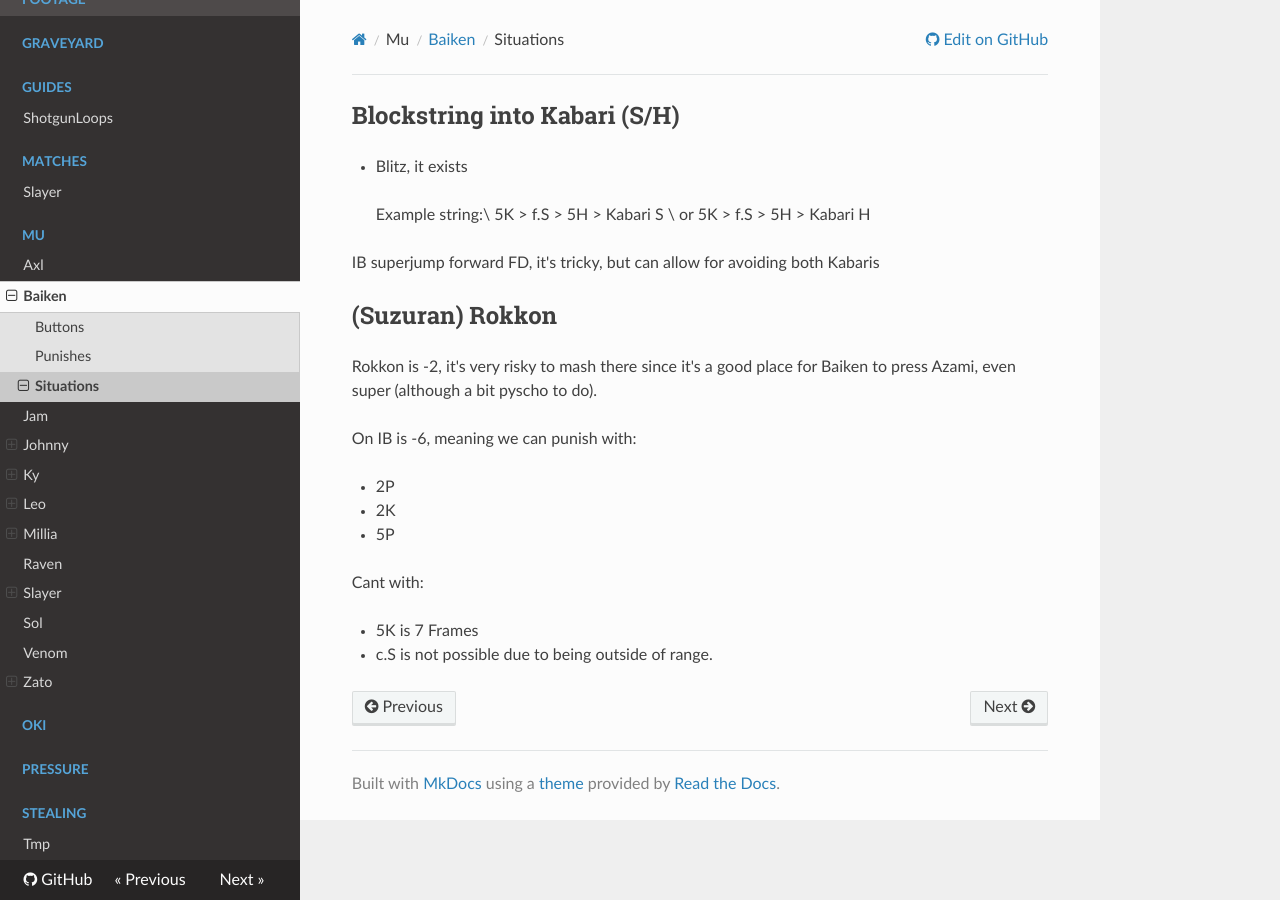
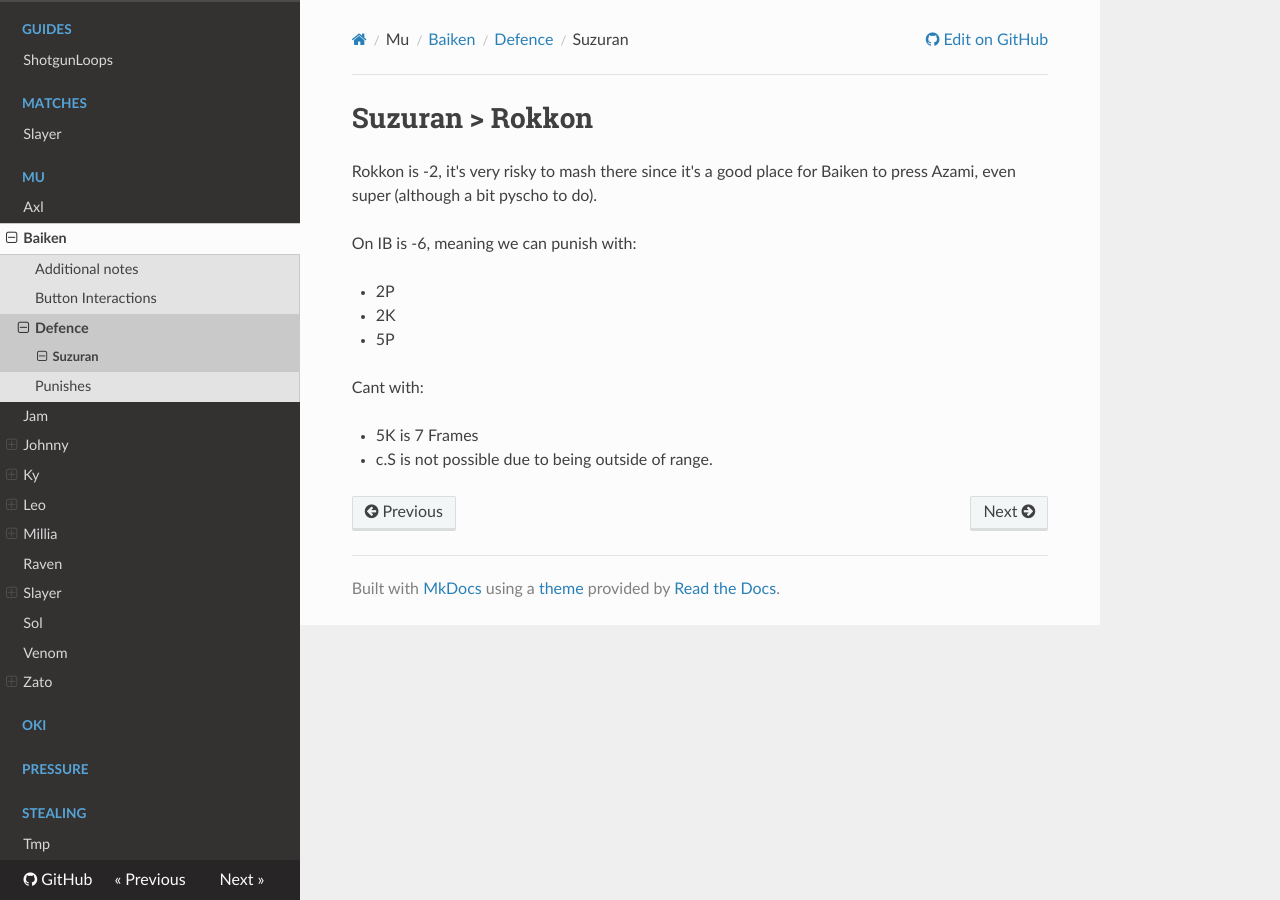
Before and after one commit to OriolFilter/Elphelt, an MkDocs documentation site: the page built from docs/Mu/Baiken/Defence/Suzuran/Rokkonsogi.md, in a window 1280 px wide. Built offline with MkDocs 1.6.1, drawn with Linux system fonts in a browser that asks for light colours; nearby versions of some CDN libraries.

Commit message:
Deglossed Baiken

```diff
--- a/docs/Mu/Baiken/Situations/README.md
+++ b/docs/Mu/Baiken/Defence/Suzuran/Rokkonsogi.md
@@ -1,21 +1,4 @@
-
-
-## Blockstring into Kabari (S/H)
-
-- Blitz, it exists
-
-
-> Example string:\
-> 5K > f.S > 5H > Kabari S \
-> or
-> 5K > f.S > 5H > Kabari H
-
-
-IB superjump forward FD, it's tricky, but can allow for avoiding both Kabaris
-
-
-
-## (Suzuran) Rokkon
+# Suzuran > Rokkon
 
 Rokkon is -2, it's very risky to mash there since it's a good place for Baiken to press Azami, even super (although a bit pyscho to do).
 
```
Also changed, not shown: docs/Mu/Baiken/Additional_notes.md (added, +1 -0 lines), docs/Mu/Baiken/Button_Interactions/Suzuran.md (renamed from docs/Mu/Baiken/Buttons/README.md, +0 -2 lines), docs/Mu/Baiken/Defence/Kabari.md (added, +12 -0 lines), docs/Mu/Baiken/Punishes/Azami.md (renamed from docs/Mu/Baiken/Punishes/README.md, +6 -9 lines).
